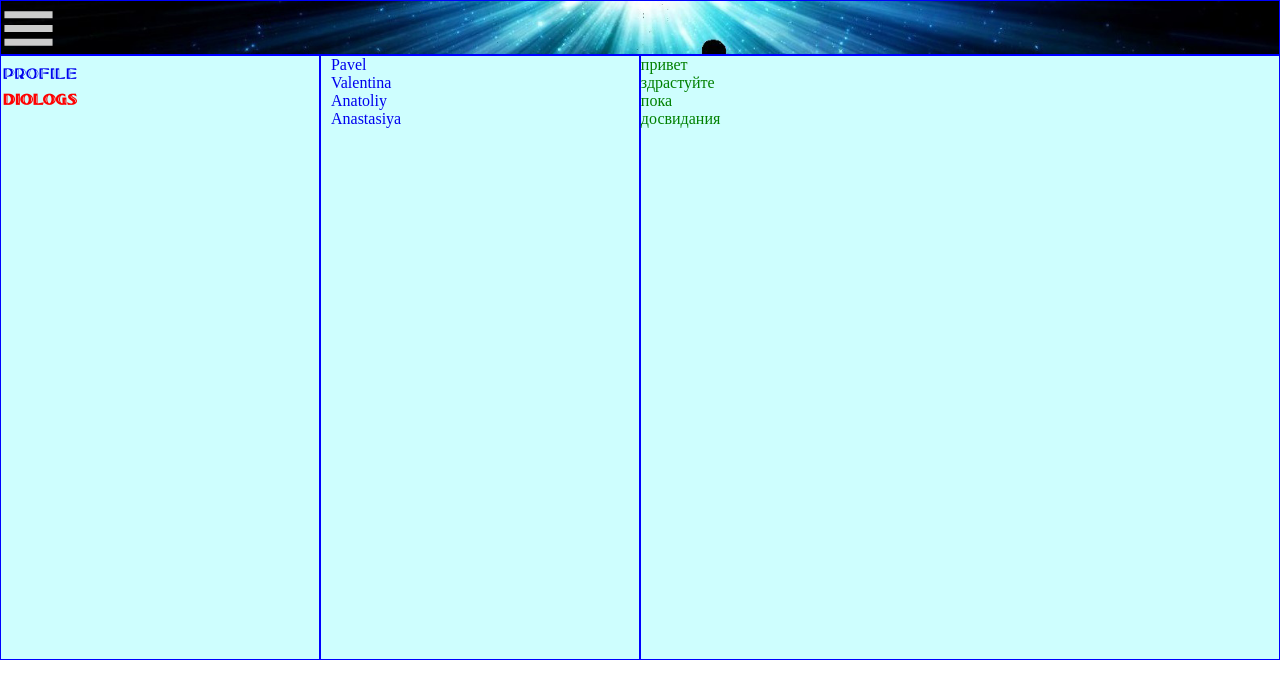
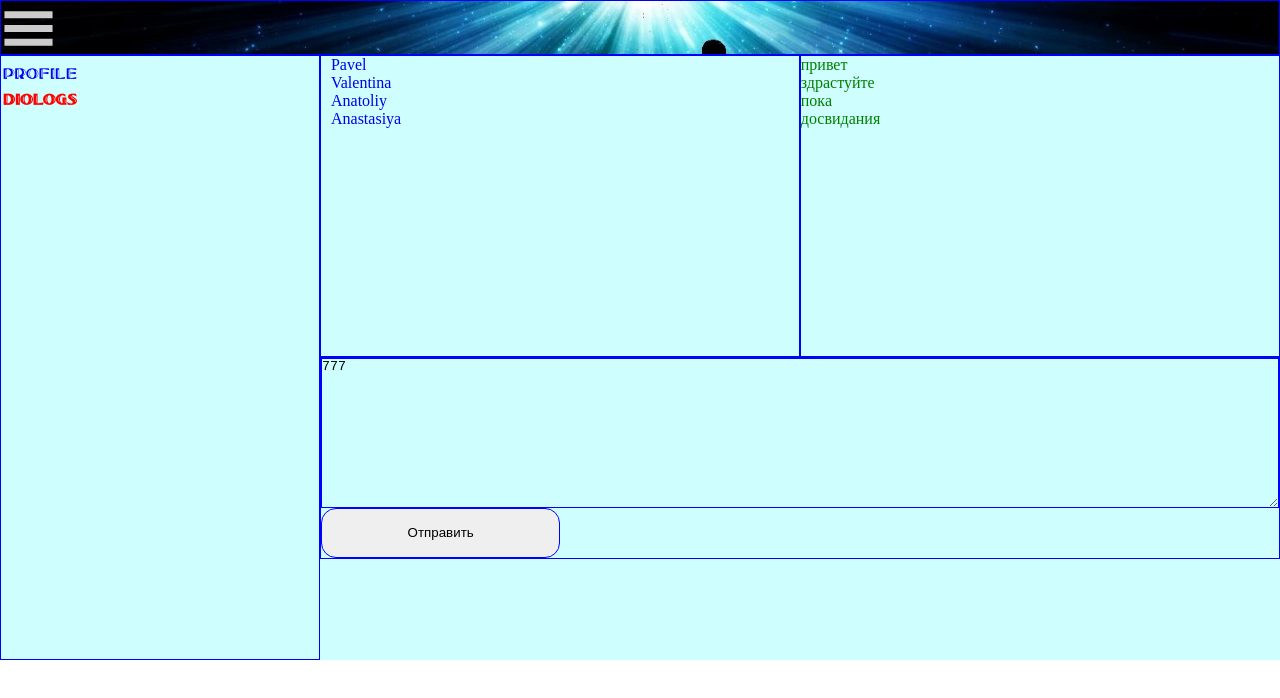
Before and after one commit to loginVeb/vvv, a React (Create React App) app: page /diologs in a window 1280 px wide. Shown: the top 698 px of the page. Built offline with nearby package versions, Linux system fonts and the light colour scheme.

Commit message:
React.createRef()

```diff
--- a/src/5main/diologs/diologs.jsx
+++ b/src/5main/diologs/diologs.jsx
@@ -2,6 +2,7 @@ import React from 'react';
 import styled from 'styled-components';
 import Users from './user/user.jsx';
 import Messages from './messages/messages';
+import TextareaDiv from './textarea/textarea';
 
 const SDiologs = styled.div`
 grid-area:1/1/13/13;
@@ -18,7 +19,11 @@ font-family:'NameOfYourFontWoff2' ;
   return (
 <SDiologs>
     <Users diologsData={props.diologsPage.diologsData} />
+
     <Messages massageData={props.diologsPage.massageData} />
+
+    <TextareaDiv />
+
  </SDiologs>
   );
 };
--- a/src/5main/diologs/messages/messages.jsx
+++ b/src/5main/diologs/messages/messages.jsx
@@ -3,7 +3,7 @@ import styled from 'styled-components';
 //import Users from './user/user.jsx'
 
 const SMessages = styled.div`
-grid-area:1/5/13/13;
+grid-area:1/7/7/13;
 background: #cefefe ;
 color:green;
 font-family:DSMosterwoff ;
--- /dev/null
+++ b/src/5main/diologs/textarea/textarea.jsx
@@ -0,0 +1,45 @@
+import React from 'react';
+import styled from 'styled-components';
+//import Users from './user/user.jsx'
+
+const STextareaDiv = styled.div`
+grid-area:7/1/11/13;
+display: grid;
+grid-template-columns:repeat(12, 8.333%);
+grid-template-rows:repeat(12, 8.333%);
+background: #cefefe ;
+color:green;
+font-family:DSMosterwoff ;
+border: solid 0.2px blue ;
+background: #cefefe ;
+`
+const Stextarea = styled.textarea`
+grid-area:1/1/10/13;
+border: solid 0.2px blue ;
+background: #cefefe ;
+`
+const Sbutton = styled.button`
+grid-area:10/1/13/4;
+background: #cefеее ;
+border: solid 0.2px blue ;
+border-radius:15px;
+`
+let newPost = React.createRef();
+
+let addPost = () => {
+
+ let text = newPost.current.value;
+  alert(text);
+};
+
+ const TextareaDiv = () => {
+
+  return (
+<STextareaDiv>
+<Stextarea ref={newPost}>777</Stextarea>
+<Sbutton onClick={addPost}>Отправить </Sbutton>
+ </STextareaDiv>
+  );
+};
+
+export default TextareaDiv;
--- a/src/5main/diologs/user/user.jsx
+++ b/src/5main/diologs/user/user.jsx
@@ -3,7 +3,7 @@ import styled from 'styled-components';
 import NameUser from './nameUser/nameUser';
 
 const SUsers = styled.div`
-grid-area:1/1/13/5;
+grid-area:1/1/7/7;
 display:flex;
 flex-direction:column;
 color:green;
@@ -12,7 +12,6 @@ border: solid 0.2px blue ;
 `;
 
 const Users = (props ) => {
-
 
 let diologsDataNev = props.diologsData.map((el) => {
 return <NameUser name={el.name} id={el.id}/>
--- a/src/5main/main.jsx
+++ b/src/5main/main.jsx
@@ -5,8 +5,7 @@ import Profile from './profile/profile.jsx'
 import Diologs from './diologs/diologs.jsx'
 
 const SMain = styled.main`
-grid-area:2/4/13/13;
-display: grid;
+grid-area:2/4/13/13;display: grid;
 grid-template-columns:repeat(12, 8.333%);
 grid-template-rows:repeat(12, 8.333%);
 background: #cefefe ;
--- a/src/5main/profile/myPosts/myPosts.jsx
+++ b/src/5main/profile/myPosts/myPosts.jsx
@@ -4,7 +4,6 @@ import Post from './post/post.jsx';
 
 const SMyPosts = styled.div`
 grid-area:3/1/13/13;
-
 display:flex;
 flex-direction:column;
 color:green;
--- a/src/5main/profile/profileInfo/profileInfo.jsx
+++ b/src/5main/profile/profileInfo/profileInfo.jsx
@@ -1,6 +1,7 @@
 import React from 'react';
 import styled from 'styled-components';
 import img from './img.jpg';
+
 const SProfileInfo = styled.div`
 grid-area:1/1/3/13;
 display:flex;
```
